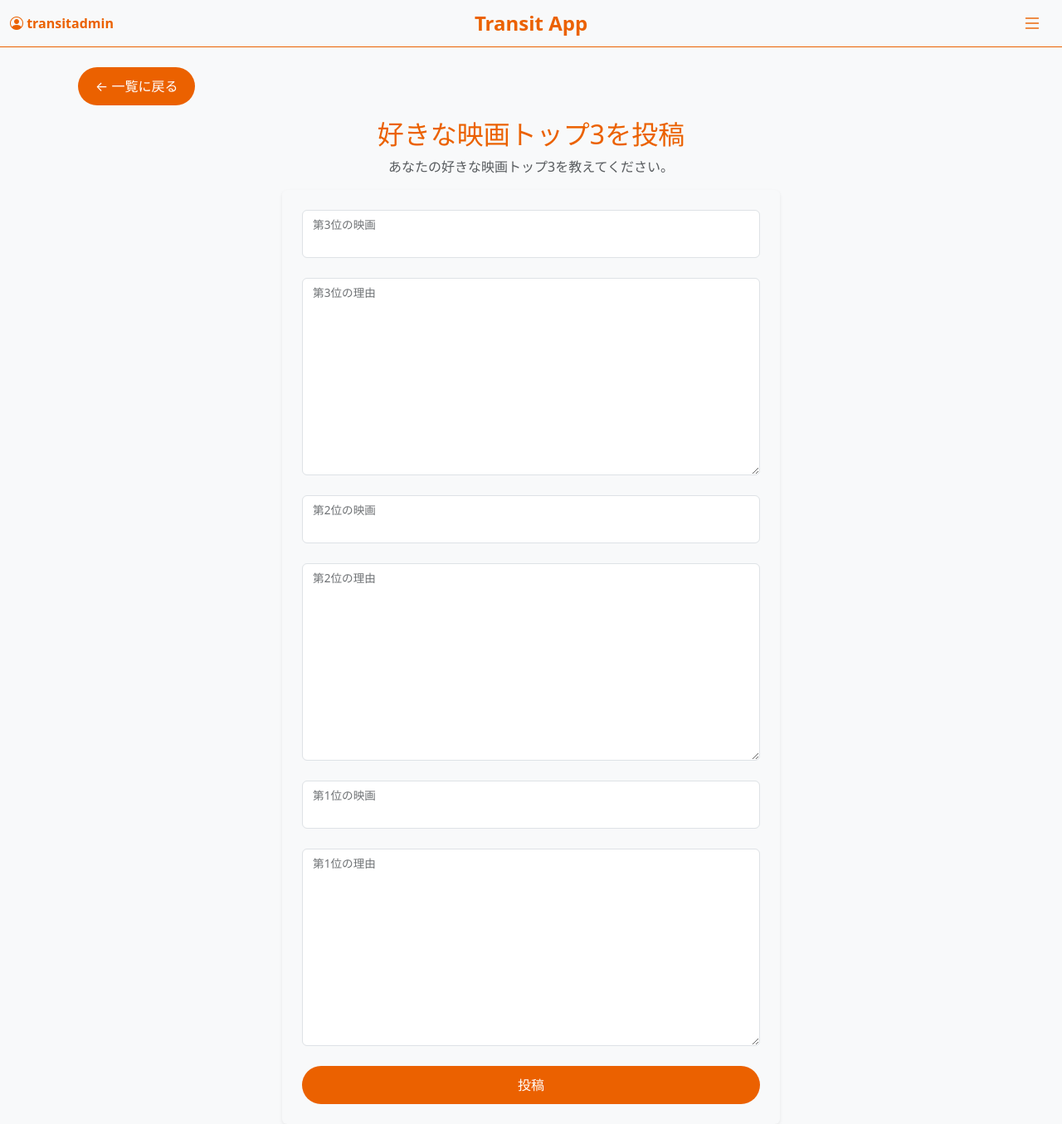
After one commit to g4kug4ku/transit_app, a Django app: page /favorite_movies/new/ in a window 1280 px wide. The commit adds this page. Shown: the whole page at 83% size. Run offline with Django 5.2, Linux system fonts and the light colour scheme; a user stored in the database is signed in; some libraries are stand-ins or nearby versions.

Commit message:
好きな映画

```diff
--- a/accounts/forms.py
+++ b/accounts/forms.py
@@ -2,7 +2,7 @@ from django import forms
 from django.contrib.auth import get_user_model
 from django.contrib.auth.forms import UserCreationForm
 from django.contrib.auth.models import User
-from .models import Comment, BentoReservation, BentoUnavailableDay, MenuUpload, KakeiboEntry, SongRequest
+from .models import Comment, BentoReservation, BentoUnavailableDay, MenuUpload, KakeiboEntry, SongRequest, FavoriteMovies, FavoriteMoviesComment
 from django.utils import timezone
 import jpholiday
 import datetime
@@ -203,3 +203,30 @@ class SongRequestForm(forms.ModelForm):
             'artist': forms.TextInput(attrs={'class': 'form-control', 'placeholder': 'アーティスト名'}),
             'song_name': forms.TextInput(attrs={'class': 'form-control', 'placeholder': '曲名'}),
         }
+
+#映画
+class FavoriteMoviesForm(forms.ModelForm):
+    class Meta:
+        model = FavoriteMovies  # モデルを指定
+        fields = ['rank_3', 'reason_3', 'rank_2', 'reason_2', 'rank_1', 'reason_1']
+        labels = {
+            'rank_3': '第3位の映画',
+            'reason_3': '第3位の理由',
+            'rank_2': '第2位の映画',
+            'reason_2': '第2位の理由',
+            'rank_1': '第1位の映画',
+            'reason_1': '第1位の理由',
+        }
+        widgets = {
+            'reason_3': forms.Textarea(attrs={'class': 'form-control textarea-large'}),
+            'reason_2': forms.Textarea(attrs={'class': 'form-control textarea-large'}),
+            'reason_1': forms.Textarea(attrs={'class': 'form-control textarea-large'}),
+        }
+
+class FavoriteMoviesCommentForm(forms.ModelForm):
+    class Meta:
+        model = FavoriteMoviesComment
+        fields = ['content']
+        widgets = {
+            'content': forms.Textarea(attrs={'class': 'form-control', 'rows': 3}),
+        }
--- a/accounts/templates/accounts/base.html
+++ b/accounts/templates/accounts/base.html
@@ -87,6 +87,19 @@
             max-width: 100%;
             height: auto;
         }
+        .rank {
+            text-align: left; /* ランキングを左揃え */
+            margin-left: 10px; /* 左に少し余白を追加 */
+        }
+        .button-group {
+            text-align: left; /* ボタンを左揃え */
+            margin-top: 10px; /* 上部に少し余白を追加 */
+        }
+        .button-group a,
+        .button-group form {
+            display: inline-block; /* ボタンをインライン表示にする */
+            margin-right: 10px; /* ボタン間のスペースを調整 */
+        }
     </style>
 </head>
 <body>
@@ -121,6 +134,7 @@
                 <li class="mb-3"><a href="https://repo.transit-iko.net/" class="text-dark" style="text-decoration:none;" target="_blank" rel="noopener noreferrer">業務日誌</a></li>
                 <!-- <li><a href="{% url 'kakeibo_list' %}" class="text-dark">家計簿</a></li> -->
                 <li class="mb-4"><a href="{% url 'song_request_list' %}" class="text-dark" style="text-decoration:none;">曲をリクエスト</a></li>
+                <li><a href="{% url 'favorite_movies_list' %}" class="text-dark" style="text-decoration:none;">好きな映画トップ3</a></li>
                 {% if user.is_staff %}  <!-- 管理者の場合のみ表示 -->
                 <hr>
                 <li class="mb-3"><a href="{% url 'admin_bento_reservation_list' %}" class="text-dark" style="text-decoration:none;">弁当予約者一覧</a></li>
--- /dev/null
+++ b/accounts/templates/accounts/favorite_movies_create.html
@@ -0,0 +1,84 @@
+{% extends 'accounts/base.html' %}
+{% load form_filters %}  <!-- カスタムフィルターをロード -->
+
+{% block detail %}
+<div class="container mt-4">
+    <!-- 戻るボタン -->
+    <a href="{% url 'favorite_movies_list' %}" class="btn btn-eb6100 mb-3">← 一覧に戻る</a>
+
+    <!-- フォームタイトル -->
+    <div class="text-center">
+        <h2 class="text-eb6100">好きな映画トップ3を投稿</h2>
+        <p class="text-muted">あなたの好きな映画トップ3を教えてください。</p>
+    </div>
+
+    <!-- 投稿フォーム -->
+    <form method="post" class="bg-light p-4 rounded shadow-sm">
+        {% csrf_token %}
+
+        <!-- 第3位 -->
+        <div class="form-floating mb-4">
+            {{ form.rank_3|add_class:"form-control" }}
+            <label for="{{ form.rank_3.id_for_label }}">第3位の映画</label>
+        </div>
+        <div class="form-floating mb-4">
+            {{ form.reason_3|add_class:"form-control" }}
+            <label for="{{ form.reason_3.id_for_label }}">第3位の理由</label>
+        </div>
+
+        <!-- 第2位 -->
+        <div class="form-floating mb-4">
+            {{ form.rank_2|add_class:"form-control" }}
+            <label for="{{ form.rank_2.id_for_label }}">第2位の映画</label>
+        </div>
+        <div class="form-floating mb-4">
+            {{ form.reason_2|add_class:"form-control" }}
+            <label for="{{ form.reason_2.id_for_label }}">第2位の理由</label>
+        </div>
+
+        <!-- 第1位 -->
+        <div class="form-floating mb-4">
+            {{ form.rank_1|add_class:"form-control" }}
+            <label for="{{ form.rank_1.id_for_label }}">第1位の映画</label>
+        </div>
+        <div class="form-floating mb-4">
+            {{ form.reason_1|add_class:"form-control" }}
+            <label for="{{ form.reason_1.id_for_label }}">第1位の理由</label>
+        </div>
+
+        <!-- 投稿ボタン -->
+        <button type="submit" class="btn btn-eb6100 w-100">投稿</button>
+    </form>
+</div>
+
+<!-- カスタムスタイル -->
+<style>
+    .text-eb6100 {
+        color: #eb6100;
+    }
+    .btn-eb6100 {
+        background-color: #eb6100;
+        color: white;
+        border-radius: 25px;
+        padding: 10px 20px;
+    }
+    .btn-eb6100:hover {
+        background-color: #d45300;
+    }
+    form {
+        max-width: 600px;
+        margin: 0 auto;
+    }
+    .form-floating label {
+        color: #888;
+    }
+    .form-floating .form-control:focus {
+        border-color: #eb6100;
+        box-shadow: 0 0 5px rgba(235, 97, 0, 0.5);
+    }
+    textarea.form-control {
+        height: auto !important; /* デフォルト設定を無効化 */
+        min-height: 150px;       /* 必要に応じて調整 */
+    }
+</style>
+{% endblock %}
--- /dev/null
+++ b/accounts/templatetags/form_filters.py
@@ -0,0 +1,12 @@
+from django import template
+
+register = template.Library()
+
+@register.filter(name='add_class')
+def add_class(field, css_class):
+    """フォームフィールドにクラスを追加"""
+    try:
+        return field.as_widget(attrs={"class": css_class})
+    except AttributeError:
+        # fieldが文字列の場合、エラーを防ぐ
+        return field
--- a/accounts/urls.py
+++ b/accounts/urls.py
@@ -23,4 +23,8 @@ urlpatterns = [
     path('song_requests/create/', views.song_request_create, name='song_request_create'),
     path('song_request/<int:request_id>/like/', views.toggle_like, name='toggle_like'),
     path('song_request/<int:request_id>/delete/', views.delete_song_request, name='delete_song_request'),
+    path('favorite_movies/', views.favorite_movies_list, name='favorite_movies_list'),
+    path('favorite_movies/new/', views.favorite_movies_create, name='favorite_movies_create'),
+    path('favorite_movies/<int:pk>/', views.favorite_movies_detail, name='favorite_movies_detail'),
+    path('favorite_movies/<int:pk>/delete/', views.favorite_movies_delete, name='favorite_movies_delete'),
 ]
--- a/accounts/views.py
+++ b/accounts/views.py
@@ -2,14 +2,15 @@ from django.shortcuts import render, redirect, get_object_or_404
 from django.contrib.auth import login
 from django.contrib.auth import get_user_model
 from django.contrib.auth.decorators import login_required
-from .forms import SignUpForm, CommentForm, BentoReservationForm, MenuUploadForm, KakeiboForm, SongRequestForm
-from .models import Post, Comment, BentoReservation, BentoUnavailableDay, User, MenuUpload, KakeiboEntry, SongRequest
+from .forms import SignUpForm, CommentForm, BentoReservationForm, MenuUploadForm, KakeiboForm, SongRequestForm, FavoriteMoviesForm, FavoriteMoviesCommentForm
+from .models import Post, Comment, BentoReservation, BentoUnavailableDay, User, MenuUpload, KakeiboEntry, SongRequest, FavoriteMovies, FavoriteMoviesComment
 from django.urls import resolve, reverse
 from .utils import decode_filename
 from django.contrib import messages
 from datetime import date, datetime, timedelta
 from django.utils import timezone
-from django.http import HttpResponse, JsonResponse
+from django.utils.timezone import now
+from django.http import HttpResponse, JsonResponse, HttpResponseRedirect
 from django.template.loader import render_to_string
 from django.db.models import Q, Sum, Count
 from collections import defaultdict
@@ -23,6 +24,9 @@ from openpyxl.styles import Font, Alignment, Border, Side, PatternFill
 from openpyxl.utils import get_column_letter
 import os
 from django.conf import settings
+import requests
+from django.core.cache import cache
+from django.urls import reverse
 
 # Create your views here.
 def signup(request):
@@ -38,8 +42,54 @@ def signup(request):
 
 @login_required
 def index(request):
-    posts = Post.objects.all().order_by('-created_at')
-    return render(request, 'accounts/index.html', {'posts': posts})
+    posts = Post.objects.all().order_by('-created_at')[:10]
+    song_requests = SongRequest.objects.all()
+    # 新着情報のデータを取得
+    one_day_ago = now() - timedelta(days=1)
+    # 新着映画
+    new_movies = FavoriteMovies.objects.filter(created_at__gte=one_day_ago)
+    # 新着リクエスト
+    new_requests = SongRequest.objects.filter(request_date__gte=one_day_ago)
+    # 自分の好きな映画への新しいコメント
+    recent_favorite_movie_comments = FavoriteMoviesComment.objects.filter(
+        created_at__gte=one_day_ago,
+        favorite_movies__user=request.user  # 自分の投稿へのコメント
+    ).exclude(user=request.user)  # 自分が投稿したコメントは除外
+    # 新着情報を1つのリストにまとめる
+    recent_updates = []
+    for movie in new_movies:
+        recent_updates.append({
+            "type": "movie",
+            "title": f"{movie.user.last_name} {movie.user.first_name}さんが好きな映画を投稿しました",
+            "url": reverse("favorite_movies_detail", args=[movie.pk]),
+            "created_at": movie.created_at,
+        })
+
+    for requests in new_requests:
+        recent_updates.append({
+            "type": "song_request",
+            "title": f"{requests.user.last_name} {requests.user.first_name}さんが曲をリクエストしました",
+            "url": reverse("song_request_list"),
+            "created_at": requests.request_date,
+        })
+
+    for comment in recent_favorite_movie_comments:
+        link = reverse('favorite_movies_detail', args=[comment.favorite_movies.id])
+        print(f"Generated link: {link}")
+        recent_updates.append({
+            'type': 'comment',
+            'title': f"{comment.user.last_name} {comment.user.first_name}さんがあなたの好きな映画にコメントしました",
+            'url': link,
+            'created_at': comment.created_at,
+        })
+
+    # 作成日時で並べ替え
+    recent_updates.sort(key=lambda x: x["created_at"], reverse=True)
+
+    return render(request, 'accounts/index.html', {
+        'posts': posts,
+        'recent_updates': recent_updates,
+    })
 
 def post_list(request):
     posts = Post.objects.all()
@@ -501,3 +551,56 @@ def delete_song_request(request, request_id):
     song_request = get_object_or_404(SongRequest, id=request_id, user=request.user)
     song_request.delete()
     return JsonResponse({'success': True})
+
+#映画
+@login_required
+def favorite_movies_list(request):
+    movies = FavoriteMovies.objects.all().order_by('-created_at')
+    return render(request, 'accounts/favorite_movies_list.html', {'movies': movies})
+
+@login_required
+def favorite_movies_create(request):
+    if request.method == 'POST':
+        form = FavoriteMoviesForm(request.POST)
+        if form.is_valid():
+            favorite_movies = form.save(commit=False)
+            favorite_movies.user = request.user
+            favorite_movies.save()
+            return redirect('favorite_movies_list')
+    else:
+        form = FavoriteMoviesForm()
+    return render(request, 'accounts/favorite_movies_create.html', {'form': form})
+
+@login_required
+def favorite_movies_detail(request, pk):
+    favorite_movie = get_object_or_404(FavoriteMovies, pk=pk)  # 正しいオブジェクトを取得
+    comments = FavoriteMoviesComment.objects.filter(favorite_movies=favorite_movie).order_by('-created_at')
+
+    if request.method == 'POST':
+        form = FavoriteMoviesCommentForm(request.POST)
+        if form.is_valid():
+            comment = form.save(commit=False)
+            comment.user = request.user
+            comment.favorite_movies = favorite_movie  # 外部キーを正しく設定
+            comment.save()
+            messages.success(request, "コメントを追加しました。")
+            return redirect('favorite_movies_detail', pk=pk)
+    else:
+        form = FavoriteMoviesCommentForm()
+
+    return render(request, 'accounts/favorite_movies_detail.html', {
+        'favorite_movies': favorite_movie,
+        'comments': comments,
+        'form': form,
+    })
+
+@login_required
+def favorite_movies_delete(request, pk):
+    movie = get_object_or_404(FavoriteMovies, pk=pk)
+
+    # ユーザーが一致する場合のみ削除を許可
+    if movie.user == request.user:
+        movie.delete()
+        return HttpResponseRedirect(reverse('favorite_movies_list'))
+    else:
+        return HttpResponseRedirect(reverse('favorite_movies_list'))  # 不正な削除試行時のリダイレクト先
```
Also changed, not shown: accounts/models.py (+30 -7 lines), accounts/templates/accounts/favorite_movies_detail.html (added, +38 -0 lines), accounts/templates/accounts/favorite_movies_list.html (added, +32 -0 lines), accounts/templates/accounts/index.html (+20 -1 lines), transit_app/settings.py (+7 -0 lines), accounts/migrations/0032_remove_bentoreservation_created_at.py (added), accounts/migrations/0033_bentoreservation_created_at.py (added), accounts/migrations/0034_favoritemovies.py (added), accounts/migrations/0035_favoritemoviescomment.py (added), db.sqlite3.
